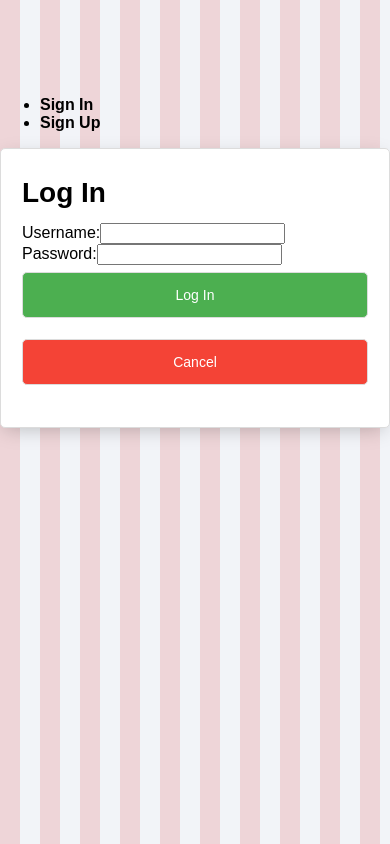
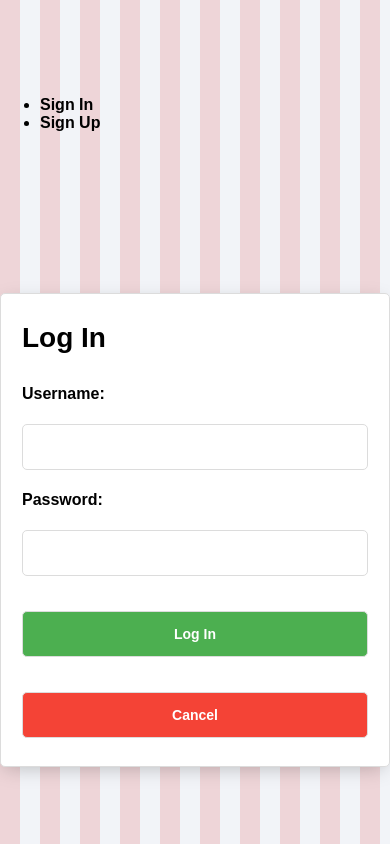
Before and after one commit to Mahdicoding1987/react-meetme-front-end, a React (Vite) app: page /signin in a window 390 px wide. Built offline with nearby package versions, Linux system fonts and the light colour scheme; no server answers; a web font is replaced by a local one.

Commit message:
Fixed Sign In Form

```diff
--- a/src/components/SigninForm/SigninForm.jsx
+++ b/src/components/SigninForm/SigninForm.jsx
@@ -34,8 +34,8 @@ const SigninForm = (props) => {
   };
 
   return (
-    <main class="signin-container">
-      <form class="signin-form" autoComplete="off" onSubmit={handleSubmit}>
+    <main className={styles.container}>
+      <form autoComplete="off" onSubmit={handleSubmit}>
         <h1>Log In</h1>
         <p>{message}</p>
         <div>
--- a/src/components/SigninForm/SigninForm.module.css
+++ b/src/components/SigninForm/SigninForm.module.css
@@ -1,12 +1,91 @@
-.signin-container {
-  display: flex;
-  justify-content: center;
-  align-items: center;
-  min-height: 100vh;
-}
+.container {
+    height: 100%;
+    display: flex;
+    overflow: hidden;
+    align-items: center;
+    display: flex;
+    justify-content: center;
+  }
 
-.signin-form {
-  width: 100%;
-  max-width: 400px;
-  padding: 2rem;
-}
+  .container p {
+    margin: 0;
+    padding: 0px 0 10px;
+  }
+
+  .container img {
+    width: 65%;
+    max-width: 500px;
+  }
+
+  .container section {
+    width: 50%;
+    height: 100%;
+    display: flex;
+    padding: 28px 21px;
+    align-items: center;
+    flex-direction: column;
+    justify-content: center;
+  }
+
+  .container section:first-child {
+    background-color: #fdfeff;
+  }
+
+  .container input {
+    margin: 7px 0px 14px 0px;
+  }
+
+  .container input,
+  button {
+    width: 100%;
+    padding: 14px;
+    font-size: 14px;
+    border-radius: 5px;
+    border: 1px solid rgb(220, 220, 220);
+  }
+
+  .container div {
+    width: 100%;
+    display: flex;
+    flex-direction: column;
+  }
+
+  .container label {
+    font-weight: 600;
+    margin: 7px 0px 14px 0px;
+  }
+
+  .container button {
+    color: white;
+    font-weight: 600;
+    background: #00a0df;
+    margin: 21px 0px 0px 0px;
+  }
+
+  .container a {
+    border: none;
+    font-size: 14px;
+    background: none;
+    font-weight: 500;
+    margin-top: 14px;
+    text-align: center;
+    color: rgb(200, 200, 200);
+  }
+
+  input:focus {
+    outline: none;
+    border: 1px solid #00a0df;
+  }
+
+  @media only screen and (max-width: 912px) {
+    .container section {
+      width: 100%;
+      justify-content: flex-start;
+    }
+    .container section:first-child {
+      display: none;
+    }
+    .container form {
+      min-width: 100%;
+    }
+  }
```
